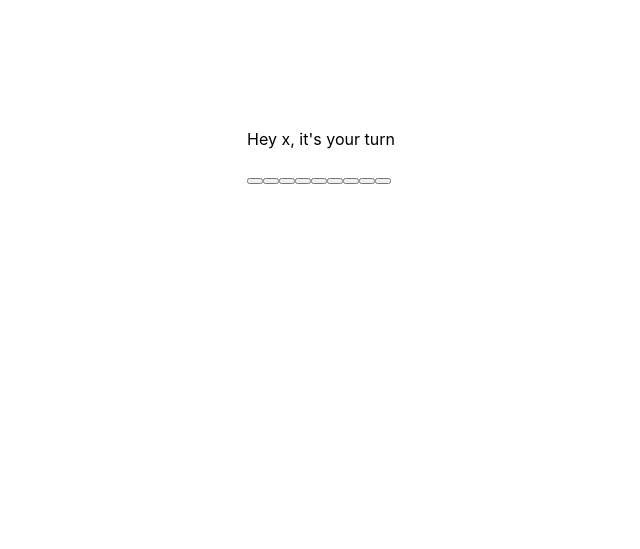
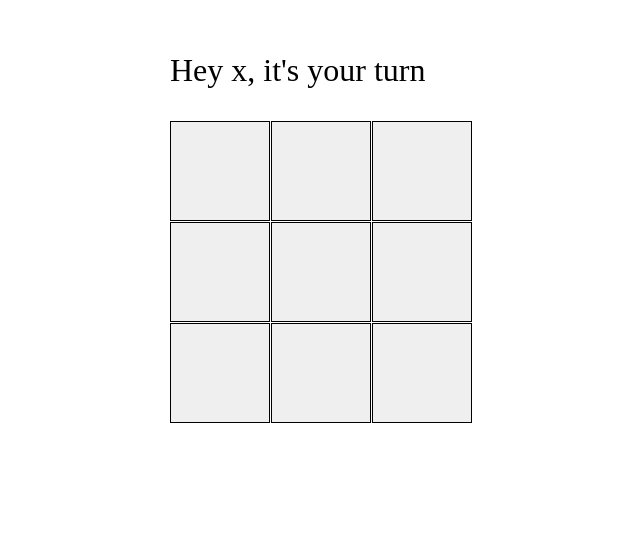
Before and after one commit to RKSouth/tic-tac-toe-Typescript, a Next.js app in the folder tic-tac-toe/: page / in a window 1280 px wide. Shown: the part 251-800 px from the top of the page, without its empty margins (319-959 px from the left). Built offline with nearby package versions, Linux system fonts and the light colour scheme.

Commit message:
buttons of  approriate size/color

```diff
--- a/tic-tac-toe/components/Square.tsx
+++ b/tic-tac-toe/components/Square.tsx
@@ -8,7 +8,9 @@ function Square({
     if(!value) {
         return <button onClick={onClick}disabled = {Boolean(winner)}/>
     }
-    return <button disabled>{value}</button>
+    return <button
+    className={`square square_${value.toLocaleLowerCase()}`}
+    disabled>{value}</button>
 }
 
 export default Square;
--- a/tic-tac-toe/containers/Board.tsx
+++ b/tic-tac-toe/containers/Board.tsx
@@ -23,6 +23,7 @@ function Board() {
     return (
         <div>
             <p>Hey {currentPlayer}, it's your turn</p>
+           <div className='grid'>
             {Array(9).fill(null).map((_, i) => {
                 return <Square
                     winner = {winner}
@@ -31,6 +32,7 @@ function Board() {
                     value={squares[i]}
                 />
             })}
+            </div>
         </div>
     )
 }
--- a/tic-tac-toe/styles/globals.css
+++ b/tic-tac-toe/styles/globals.css
@@ -1,16 +1,33 @@
-html,
-body {
-  padding: 0;
-  margin: 0;
-  font-family: -apple-system, BlinkMacSystemFont, Segoe UI, Roboto, Oxygen,
-    Ubuntu, Cantarell, Fira Sans, Droid Sans, Helvetica Neue, sans-serif;
+.grid{
+  display:grid;
+  grid-gap: 1px;
+  grid-template-columns: repeat(3, 1fr);
 }
 
-a {
-  color: inherit;
-  text-decoration: none;
+.grid button {
+  width:100px;
+  height: 100px;
+  font-size: 5rem;
+  /* background-color:blanchedalmond; */
+  border: solid 1px black;
 }
 
-* {
-  box-sizing: border-box;
+/* .square {
+  width:100px;
+  height: 100px;
+  font-size: 5rem;
+  background-color:blanchedalmond;
+  border: solid 1px black;
+} */
+
+.square_o{
+  background-color: green;
 }
+
+.square_x{
+  background-color: crimson;
+}
+
+p {
+  font-size: 2rem;
+}
```
